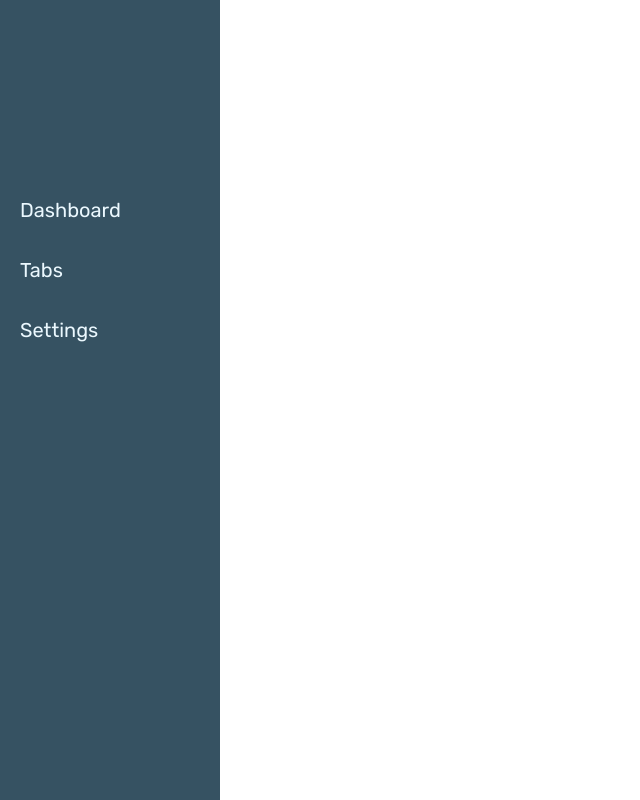
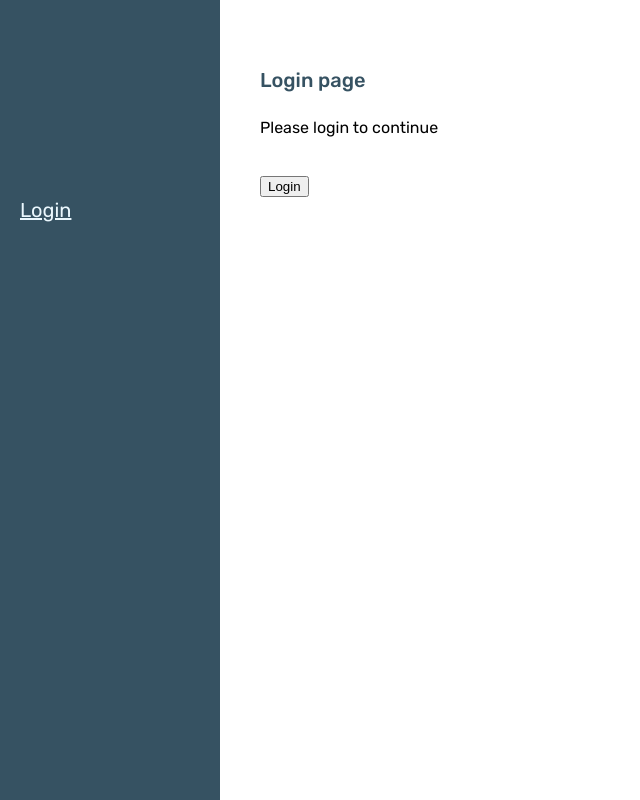
Before and after one commit to adessovic/react-dashboard-app, a React (Create React App) app: page /login in a window 1280 px wide. Shown: the top 800 px of the page, without its empty margins (0-640 px from the left). Built offline with nearby package versions, Linux system fonts and the light colour scheme.

Commit message:
added public and protected routes

```diff
--- a/src/Routes.tsx
+++ b/src/Routes.tsx
@@ -4,13 +4,20 @@
 import Dashboard from "./components/Dashboard";
 import Setting from "./components/Settings";
 import Tabs from "./components/Tabs";
+import Login from "./components/Login";
 
 import Tab1 from "./components/Tab1";
 import Tab2 from "./components/Tab2";
 import Tab3 from "./components/Tab3";
 
+import ProtectedRoutes from "./components/ProtectedRoutes";
+import PublicRoutes from "./components/PublicRoutes";
+
 const MainRoutes = () => (
     <Routes>
+         {/** Protected Routes */}
+        <Route path="/" element={<ProtectedRoutes/>}>
+
             <Route path="/" element={<InnerContent/>}>
                 <Route path="/" element={ <Navigate replace to="dashboard"/> } />
                 <Route path="/dashboard" element={<Dashboard/>} />
@@ -21,7 +28,13 @@
                     <Route path="tab3" element={<Tab3 />}/>
                 </Route>
                 <Route path="/settings" element={<Setting/>} />
+            </Route>
 
+        </Route>
+
+        {/** Public Routes */}
+        <Route path="/login" element={<PublicRoutes/>}>
+            <Route path="/login" element={<Login/>}/>
         </Route>
     </Routes>
 )
--- /dev/null
+++ b/src/components/Login.tsx
@@ -0,0 +1,20 @@
+import { useNavigate } from "react-router-dom";
+
+const Login = () => {
+
+    const navigate = useNavigate();
+
+    const loginUser = () => {
+        localStorage.setItem('user', 'test');
+        navigate('/dashboard');
+    };
+
+    return(
+        <div className="login">
+            <h2>Login page</h2>
+            <p> Please login to continue</p>
+            <button onClick={loginUser}>Login</button>
+        </div>
+    )
+}
+export default Login;
--- /dev/null
+++ b/src/components/ProtectedRoutes.tsx
@@ -0,0 +1,18 @@
+import { Navigate, Outlet } from "react-router-dom";
+
+const useAuth = () => {
+    const user = localStorage.getItem('user');
+    if(user){
+        return true
+    } else {
+        return false
+    }
+}
+
+const PublicRoutes = (props:any) => {
+
+    const auth = useAuth();
+
+    return auth ? <Outlet /> : <Navigate to="/login" />;
+}
+export default PublicRoutes;
--- /dev/null
+++ b/src/components/PublicRoutes.tsx
@@ -0,0 +1,18 @@
+import { Navigate, Outlet } from "react-router-dom";
+
+const useAuth = () => {
+    const user = localStorage.getItem('user');
+    if(user){
+        return true
+    } else{
+        return false
+    }
+}
+
+const PublicRoutes = (props:any) => {
+
+    const auth = useAuth();
+
+    return auth ? <Navigate to="/dashboard" /> : <Outlet />;
+}
+export default PublicRoutes;
--- a/src/components/Sidebar.tsx
+++ b/src/components/Sidebar.tsx
@@ -1,13 +1,44 @@
-import {Link, useLocation} from 'react-router-dom';
+import {Link, useLocation, useNavigate} from 'react-router-dom';
 
 const Sidebar = () => {
+
+
+    const useAuth = () => {
+      const user = localStorage.getItem('user');
+      if(user){
+          return true
+      } else{
+          return false
+      }
+    }
+
+    const user = useAuth();
+
+
     const location = useLocation();
+    const navigation = useNavigate();
 
+    const logout = () => {
+      localStorage.removeItem('user');
+      navigation('/login');
+    }
     return <div className="sidebar">
       <div className="sidebar__items">
-        <Link to="/dashboard" className={location.pathname === '/dashboard' ? 'sidebar_active' : ''}>Dashboard</Link>
-        <Link to="/tabs" className={location.pathname.includes('/tabs') ? 'sidebar_active' : ''}>Tabs</Link>
-        <Link to="/settings" className={location.pathname === '/settings' ? 'sidebar_active' : ''}>Settings</Link>
+        {
+          user &&
+          <>
+            <Link to="/dashboard" className={location.pathname === '/dashboard' ? 'sidebar_active' : ''}>Dashboard</Link>
+            <Link to="/tabs" className={location.pathname.includes('/tabs') ? 'sidebar_active' : ''}>Tabs</Link>
+            <Link to="/settings" className={location.pathname === '/settings' ? 'sidebar_active' : ''}>Settings</Link>
+            {
+              location.pathname !== '/login' && <button onClick={logout}>Logout</button>
+            }
+          </>
+        }
+        {
+          !user &&
+          <Link to="/login" className={location.pathname === '/login' ? 'sidebar_active' : ''}>Login</Link>
+        }
       </div>
     </div>;
 }
--- a/src/styles.css
+++ b/src/styles.css
@@ -81,9 +81,6 @@
     padding: 20px;
     text-decoration: none;
 }
-.tab_active{
-    color: #365262 !important;
-}
 .inner-content{
     padding-top: 70px;
     padding-left: 40px;
@@ -98,3 +95,17 @@
     font-size: 20px;
     font-weight: 500;
 }
+.login{
+    padding-top: 70px;
+    padding-left: 40px;
+}
+.login button{
+    margin-top: 40px;
+}
+.login p{
+    margin-top: 30px;
+}
+.tab_active{
+    color: #365262 !important;
+    text-decoration: underline !important;
+}
```
Lines whose indentation alone changed are shown as unchanged.
